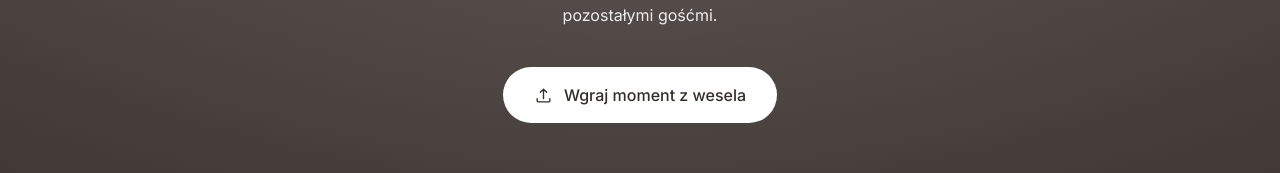
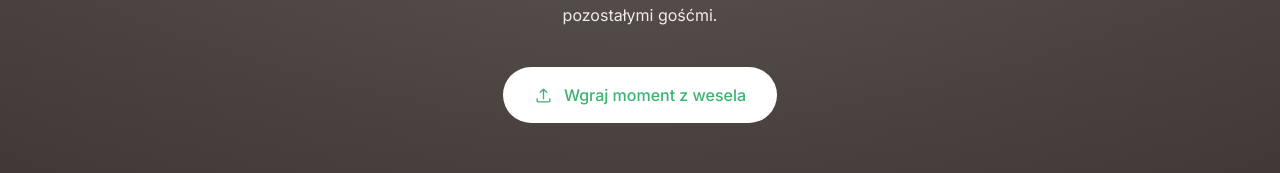
Before and after one commit to dziwnyczlowiekk-wq/maszynista, a plain HTML site: page index.html in a window 1280 px wide. Shown: the part 535-708 px from the top of the page. Drawn offline with nearby package versions, Linux system fonts and the light colour scheme; a script that the page names is missing.

Commit message:
Update styles.css

```diff
--- a/styles.css
+++ b/styles.css
@@ -1,10 +1,10 @@
 :root {
   --cream: #ffc0cb;
   --sand: #3cb371;
-  --ink: #342d29;
-  --muted: #756a63;
+  --ink: #3cb371;
+  --muted: #ffc0cb;
   --accent: #96735e;
-  --accent-dark: #725342;
+  --accent-dark: #ffc0cb;
   --white: #ffffff;
   --shadow: 0 18px 55px rgba(48, 36, 28, 0.12);
   --radius: 28px;
```
